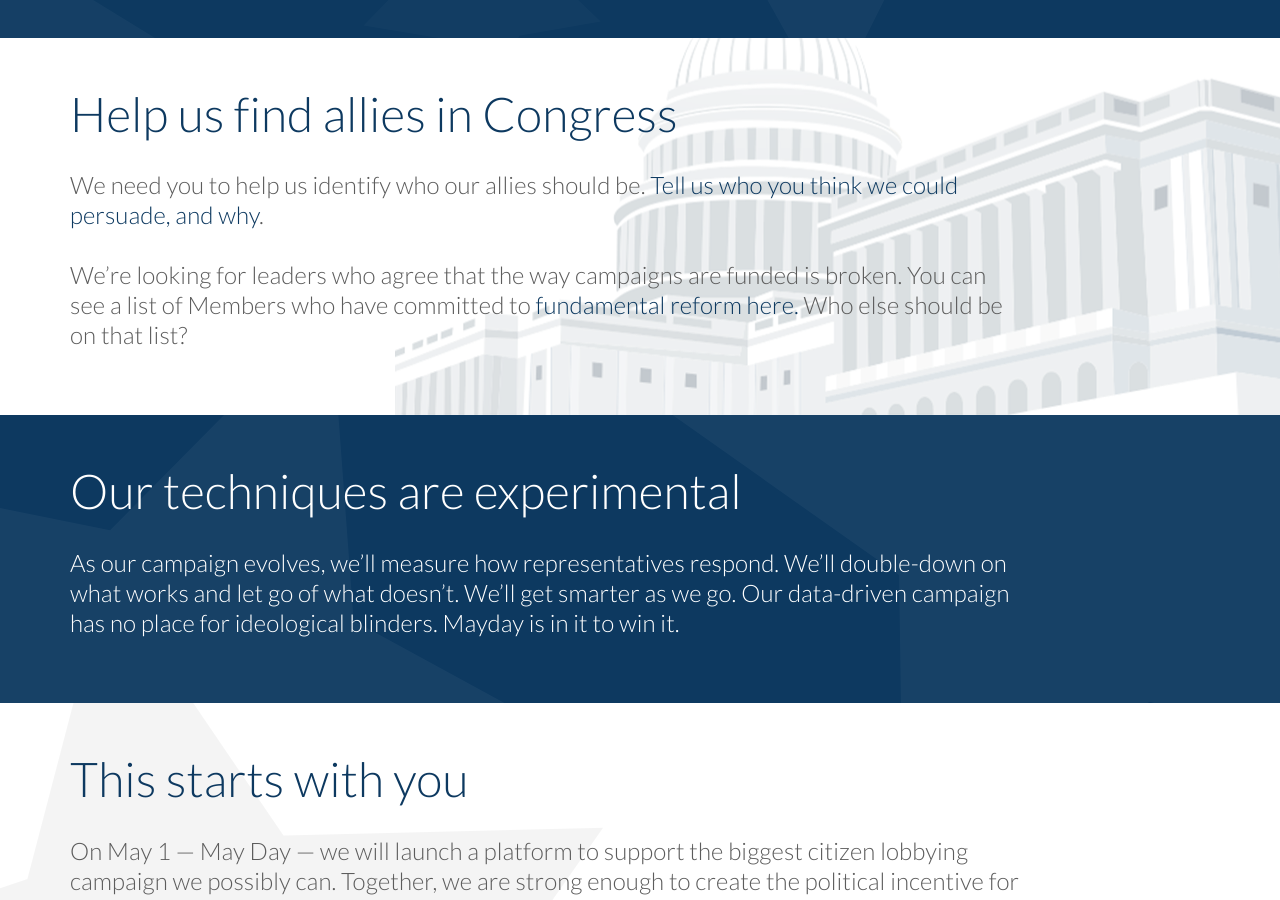
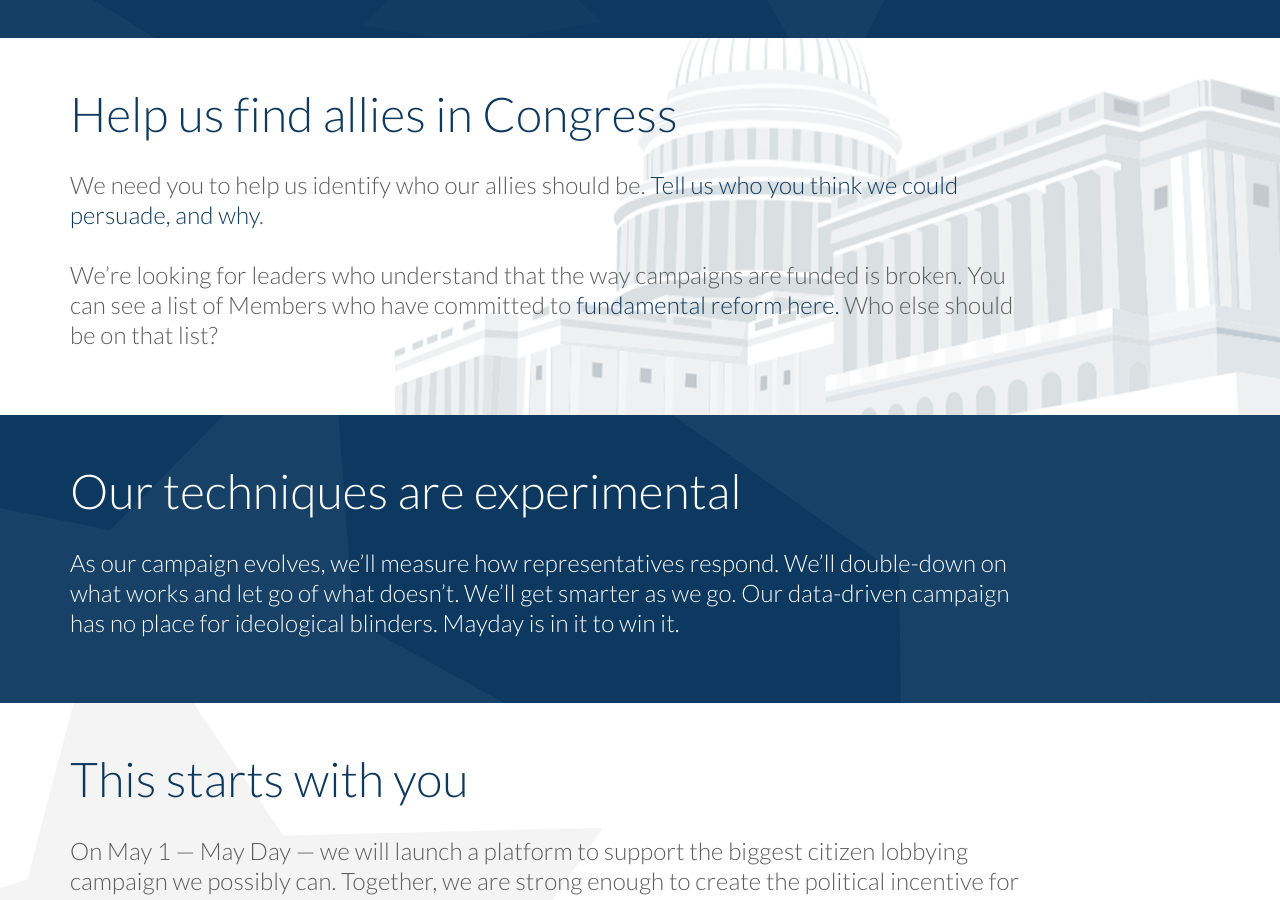
Before and after one commit to MayOneUS/mayday-2.0-frontend, a Jekyll site: the page built from index.html, in a window 1280 px wide and 900 px high, scrolled down 1168 px. Built offline with Jekyll 4.4.1, drawn with Linux system fonts in a browser that asks for light colours; nearby versions of some CDN libraries; some web fonts are replaced.

Commit message:
minor copy edits (and form tweaks)

```diff
--- a/_includes/panel_action_modal.html
+++ b/_includes/panel_action_modal.html
@@ -7,7 +7,7 @@
         <button type="button" class="close" data-dismiss="modal" aria-label="Close"><span aria-hidden="true">&times;</span></button>
         <div id="nomination-page-1">
           <h2>Help us find Allies in Congress</h2>
-          <p>Choose the senator or representative you think would join us in the fight for fundamental reform, then tell us why you think they'd be a good fit.</p>
+          <p>Choose the Senator or Representative you think would join us in the fight for fundamental reform, then tell us why you think they'd be a good fit.</p>
           <form id="js-nomination-form">
             <fieldset>
 
@@ -54,7 +54,7 @@
               <div class="form-group">
                 <div class="col-md-12">
                   <label class="checkbox-inline" for="is_volunteer">
-                    <input type="checkbox" name="is_volunteer" id="is_volunteer" value="true" checked />
+                    <input type="checkbox" name="person[remote_fields][is_volunteer]" id="is_volunteer" value="true" checked />
                     Would you like to volunteer?
                   </label>
                 </div>
--- a/about_us.html
+++ b/about_us.html
@@ -12,7 +12,7 @@
           Mayday PAC <a href="http://mayday.us/">(MAYDAY.US)</a> is a movement of citizens dedicated to ending the system of corruption in Washington, D.C. by changing the way campaigns are funded.
         </p>
         <p>
-          In 2014, Mayday launched as the “super PAC to end all super PACs.” We crowdfunded over $11,000,000 from over 68,000 people. In the four biggest races we entered, our efforts were a significant tax on our opponent, forcing him to spend significantly to neutralize the effect of our campaign. This experience taught us important lessons about the most effective ways to pressure members of Congress. We are bringing that same experimental, data-driven spirit to our new campaign.
+          In 2014, Mayday launched as the “super PAC to end all super PACs.” We crowdfunded over $11,000,000 from over 68,000 people. In eight races across the country, we used these donations from thousands of ordinary Americans to try to elect reformers and defeat the influence of special interests. This experience taught us important lessons about the most effective ways to pressure members of Congress. We are bringing that same experimental, data-driven spirit to our new campaign.
         </p>
         <p>
           With our new plan to activate voters directly rather than rely on costly ad campaigns, the threat to anti-reform incumbents is even greater. Mayday will leverage the skills, ideas, and power of our community to win this fight. We are counting on your energy and ideas to make this campaign a success, so please get involved and <a href="/">take action to pass reform</a>.
--- a/index.html
+++ b/index.html
@@ -49,7 +49,7 @@
       <div class="col-md-10 col-xs-12">
         <h2>Help us find allies in Congress</h2>
         <p>We need you to help us identify who our allies should be. <a class="show-nomination-modal">Tell us who you think we could persuade, and why</a>.</p>
-        <p>We’re looking for leaders who agree that the way campaigns are funded is broken. You can see a list of Members who have committed to <a href"http://www.repswith.us">fundamental reform here.</a> Who else should be on that list? </p>
+        <p>We’re looking for leaders who understand that the way campaigns are funded is broken. You can see a list of Members who have committed to <a href"http://www.repswith.us">fundamental reform here.</a> Who else should be on that list? </p>
       </div>
     </div>
   </div>
--- a/sign_up.html
+++ b/sign_up.html
@@ -39,7 +39,7 @@
       <div class="form-group col-md-12">
         <label class="control-label sr-only" for="person[is_volunteer]">Volunteer</label>
           <label class="checkbox-inline" for="person[is_volunteer]-0">
-            <input type="checkbox" name="person[is_volunteer]" id="person[is_volunteer]-0" value="true"> Are you ready to volunteer?
+            <input type="checkbox" name="person[remote_fields][is_volunteer]" id="person[is_volunteer]-0" value="true"> Are you ready to volunteer?
           </label>
       </div>
 
```
